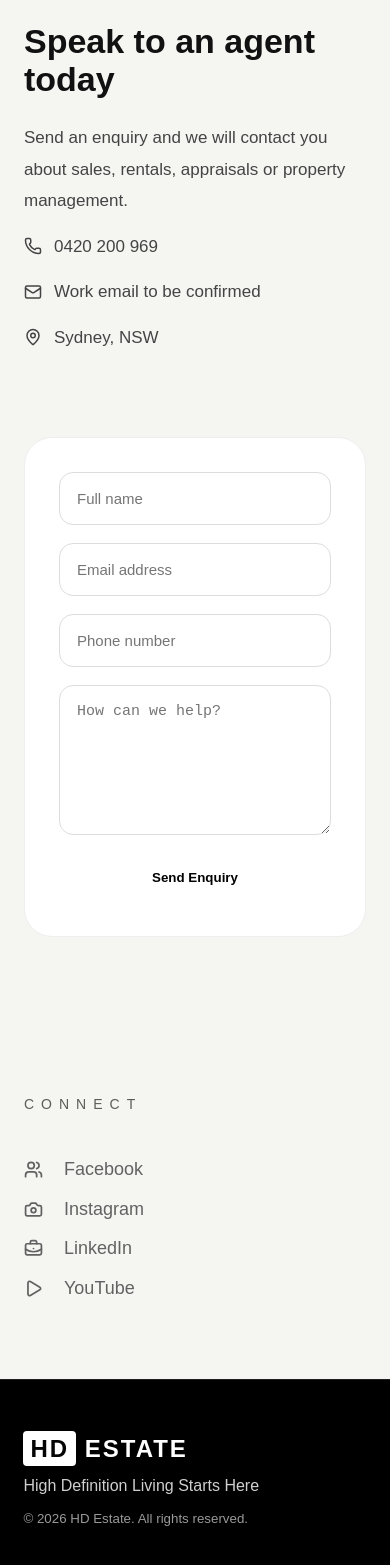
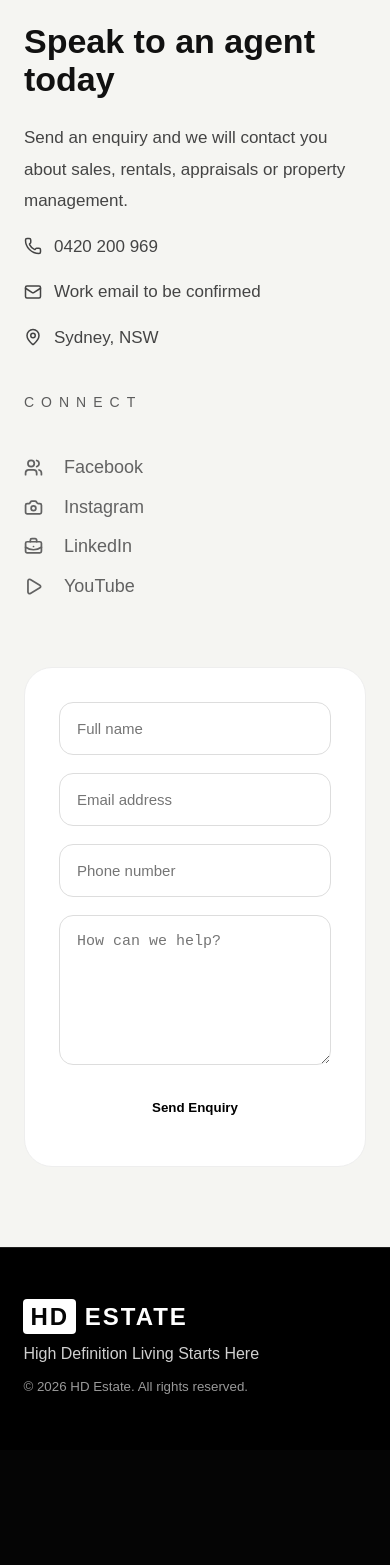
Before and after one commit to bc-dotcom/hd-estate-website, a React (Vite) app: page / in a window 390 px wide. Shown: the part 5014-6579 px from the top of the page. After the commit the page ends 6464 px from the top, so only its background shows below. Built offline with nearby package versions, Linux system fonts and the light colour scheme.

Commit message:
Social Media

```diff
--- a/src/App.css
+++ b/src/App.css
@@ -15,6 +15,7 @@
 
 html {
   scroll-behavior: smooth;
+  scroll-padding-top: 104px;
 }
 
 body {
@@ -310,6 +311,7 @@ nav a,
   padding: 110px 6%;
    background: var(--light-grey);
   color: var(--black);
+  scroll-margin-top: 104px;
 }
 
 .about {
@@ -459,6 +461,7 @@ h2 {
   gap: 70px;
   background: #f5f5f2;
   color: #111;
+  align-items: start;
 }
 
 .contactIntro {
@@ -509,14 +512,13 @@ button {
 }
 
 .connect {
-  background: #f5f5f2;
   color: #5d5d5d;
-  padding: 42px 6% 78px;
+  margin-top: 42px;
+  scroll-margin-top: 104px;
 }
 
 .connectInner {
   width: min(220px, 100%);
-  margin-left: clamp(24px, 14vw, 250px);
 }
 
 .connect h2 {
@@ -588,13 +590,8 @@ footer small {
   }
 
   .section,
-  .cta,
-  .connect {
+  .cta {
     padding: 80px 24px;
-  }
-
-  .connectInner {
-    margin-left: 0;
   }
 
   .about,
--- a/src/App.jsx
+++ b/src/App.jsx
@@ -198,6 +198,21 @@ export default function App() {
           <p><Phone size={18} /> 0420 200 969</p>
           <p><Mail size={18} /> Work email to be confirmed</p>
           <p><MapPin size={18} /> Sydney, NSW</p>
+
+          <div id="connect" className="connect" aria-labelledby="connect-heading">
+            <div className="connectInner">
+              <h2 id="connect-heading">Connect</h2>
+
+              <div className="socialList">
+                {socialLinks.map(({ name, href, icon: Icon }) => (
+                  <a href={href} key={name} target="_blank" rel="noreferrer">
+                    <Icon size={19} strokeWidth={2.2} />
+                    <span>{name}</span>
+                  </a>
+                ))}
+              </div>
+            </div>
+          </div>
         </div>
 
         <form>
@@ -209,21 +224,6 @@ export default function App() {
         </form>
       </section>
 
-      <section id="connect" className="connect" aria-labelledby="connect-heading">
-        <div className="connectInner">
-          <h2 id="connect-heading">Connect</h2>
-
-          <div className="socialList">
-            {socialLinks.map(({ name, href, icon: Icon }) => (
-              <a href={href} key={name} target="_blank" rel="noreferrer">
-                <Icon size={19} strokeWidth={2.2} />
-                <span>{name}</span>
-              </a>
-            ))}
-          </div>
-        </div>
-      </section>
-
       <footer>
         <div className="brand"><span>HD</span> ESTATE</div>
         <p>High Definition Living Starts Here</p>
```
